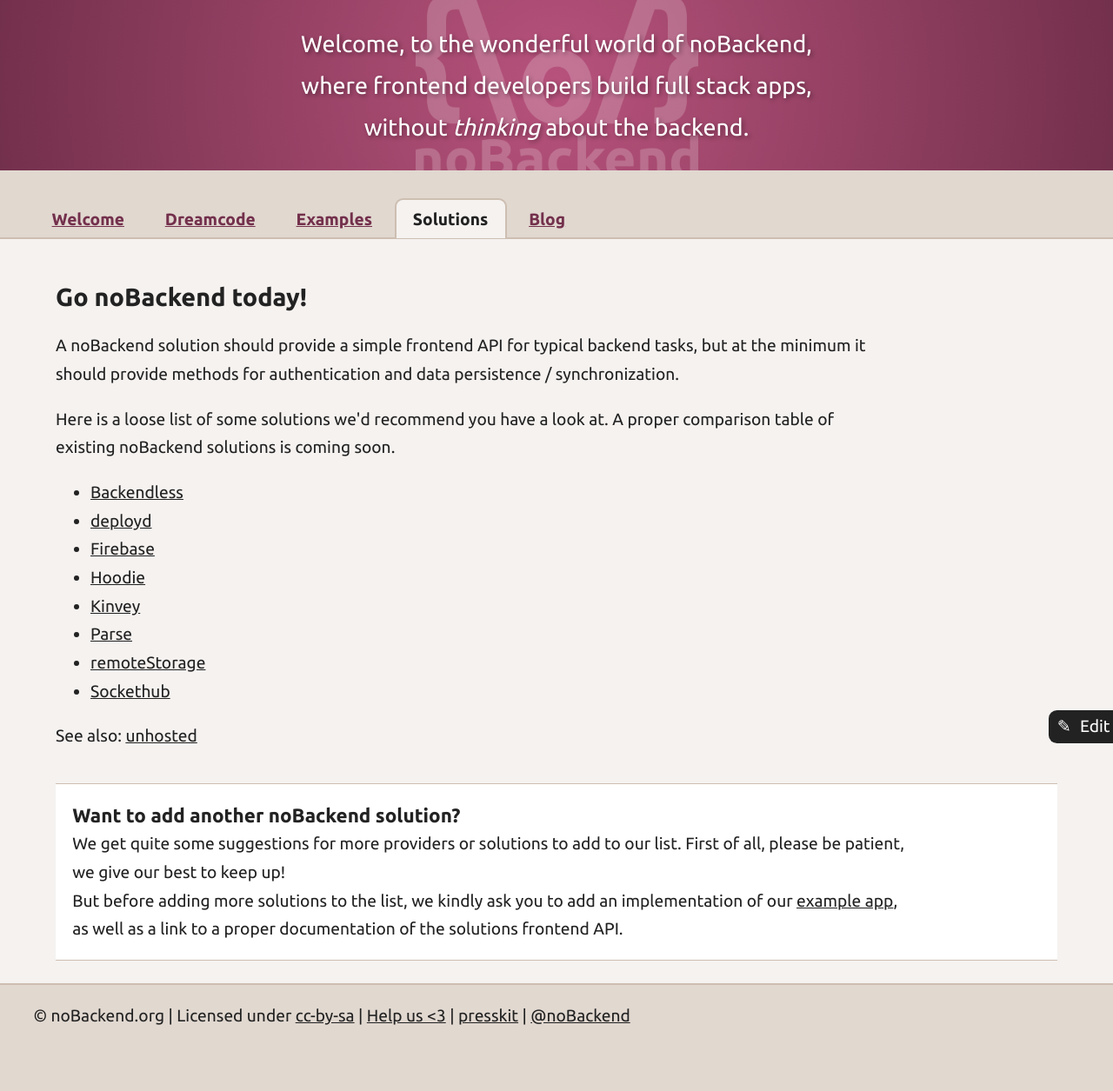
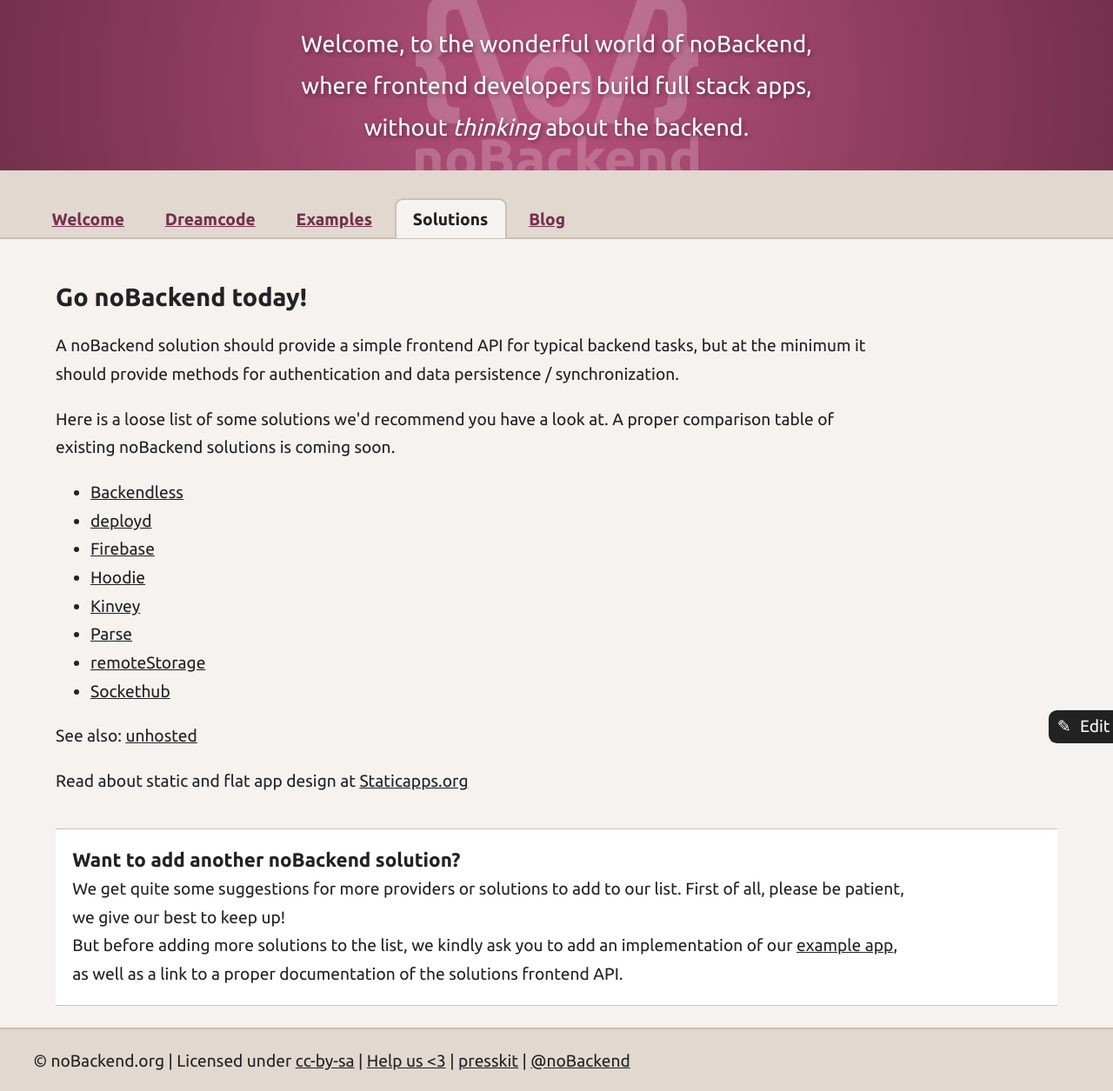
Before and after one commit to noBackend/nobackend.org, a Jekyll site: the page built from solutions.html, in a window 1280 px wide. Shown: the whole page at 87% size. Built offline with Jekyll 4.4.1, drawn with Linux system fonts in a browser that asks for light colours; before the commit the page ends 1204 px from its top, so only the background shows below that.

Commit message:
Update solutions.html

```diff
--- a/solutions.html
+++ b/solutions.html
@@ -33,6 +33,9 @@
 <p>
   See also: <a href="http://unhosted.org">unhosted</a>
 </p>
+<p>
+Read about static and flat app design at <a href="staticapps.org">Staticapps.org</a>
+</p>
 
 <div class="box">
   <h3>
```
